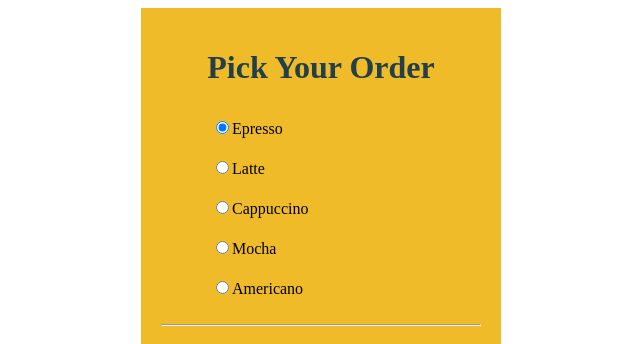
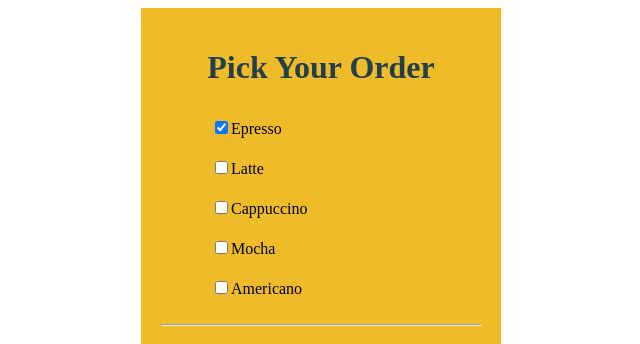
Before and after one commit to kkayyoo/hello_angular, a plain HTML site: page order_menu/index.html in a window 1280 px wide. Both pictures are taken after a click on the checkbox 541 px from the left and 127 px from the top of the page. Shown: the top 344 px of the page, 319-959 px from the left. Drawn offline with nearby package versions, Linux system fonts and the light colour scheme.

Commit message:
Add select only one checkbox js

```diff
--- a/order_menu/index.html
+++ b/order_menu/index.html
@@ -10,16 +10,23 @@
     <div class="menu">
       <h1>Pick Your Order</h1>
       <ul>
-        <li><input type="radio" ng-click="active='Epresso'">Epresso</input></li>
-        <li><input type="radio" ng-click="active='Latte'">Latte</input></li>
-        <li><input type="radio" ng-click="active='Cappuccino'">Cappuccino</input></li>
-        <li><input type="radio" ng-click="active='Mocha'">Mocha</input></li>
-        <li><input type="radio" ng-click="active='Americano'">Americano</input></li>
+        <li><input type="checkbox" ng-click="active='Epresso'">Epresso</input></li>
+        <li><input type="checkbox" ng-click="active='Latte'">Latte</input></li>
+        <li><input type="checkbox" ng-click="active='Cappuccino'">Cappuccino</input></li>
+        <li><input type="checkbox" ng-click="active='Mocha'">Mocha</input></li>
+        <li><input type="checkbox" ng-click="active='Americano'">Americano</input></li>
       </ul>
       <hr>
       <p class="info" ng-hide="active">Please click a menu item</p>
       <p class="info" ng-show="active">You chose <b>{{ active }}</b></p>
     </div>
+    <!-- Include jQuery from Google's CDN -->
+    <script src="https://ajax.googleapis.com/ajax/libs/jquery/3.1.1/jquery.min.js"></script>
+    <!-- Include Angularjs from Google's CDN -->
     <script src="https://ajax.googleapis.com/ajax/libs/angularjs/1.5.7/angular.min.js"></script>
+    <!-- custom javascript -->
+    <script src="menu.js" type="text/javascript">
+
+    </script>
   </body>
 </html>
--- /dev/null
+++ b/order_menu/menu.js
@@ -0,0 +1,4 @@
+// select only one checkbox in a group
+$('input[type="checkbox"]').on('click', function() {
+   $('input[type="checkbox"]').not(this).prop('checked', false);
+});
```
